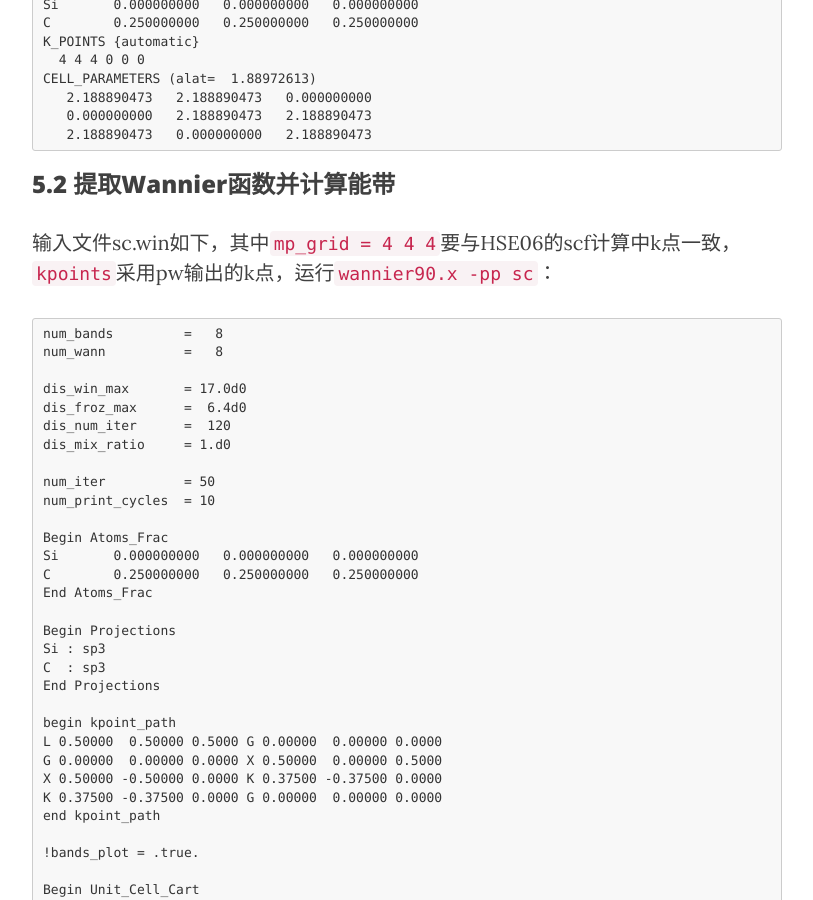
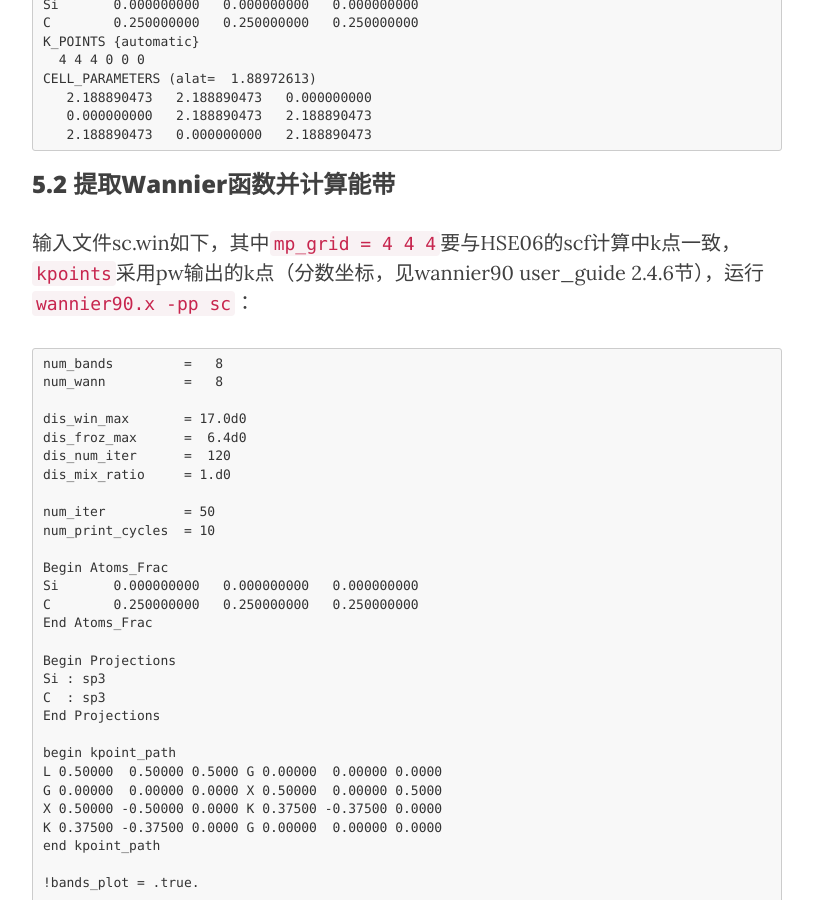
Before and after one commit to yyyu200/DFTbook, a Jekyll site: the page built from _posts/2019-04-01-HandsOn.md, in a window 1280 px wide and 900 px high, scrolled down 29523 px. Shown: the whole window, without its empty margins (233-1046 px from the left). Built offline with Jekyll 4.4.1, drawn with Linux system fonts in a browser that asks for light colours; nearby versions of some CDN libraries; formulas are drawn with MathJax 3; comment, search, counter and statistics services are not loaded.

Commit message:
modify at20190908-21:46:12-aliyun

````diff
--- a/_posts/2019-04-01-HandsOn.md
+++ b/_posts/2019-04-01-HandsOn.md
@@ -1009,7 +1009,7 @@ CELL_PARAMETERS (alat=  1.88972613)
 
 ### 5.2 提取Wannier函数并计算能带
 
-输入文件sc.win如下，其中```mp_grid      = 4 4 4```要与HSE06的scf计算中k点一致，```kpoints```采用pw输出的k点，运行```wannier90.x -pp sc```：
+输入文件sc.win如下，其中```mp_grid      = 4 4 4```要与HSE06的scf计算中k点一致，```kpoints```采用pw输出的k点（分数坐标，见wannier90 user_guide 2.4.6节），运行```wannier90.x -pp sc```：
 
 ```
 num_bands         =   8
````
